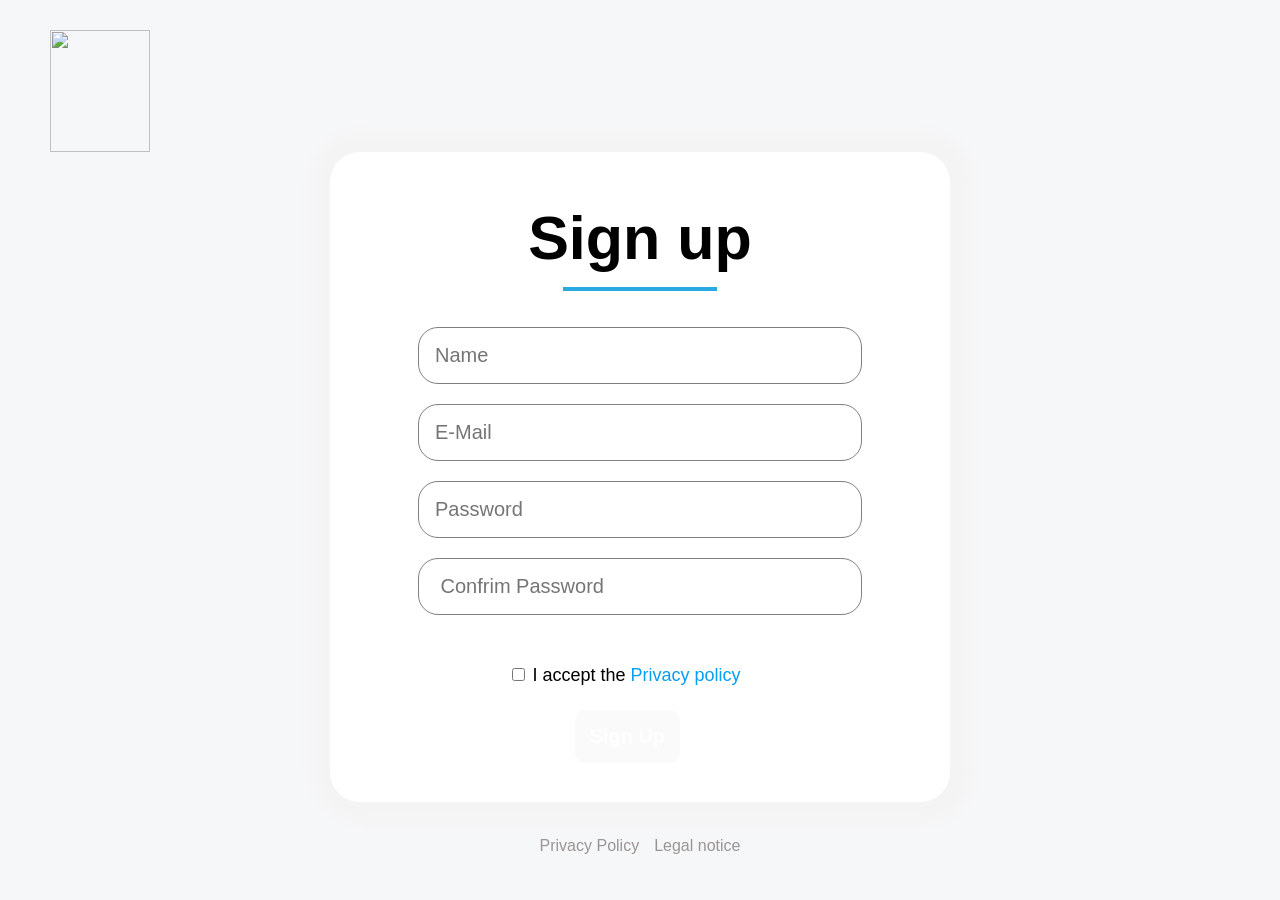
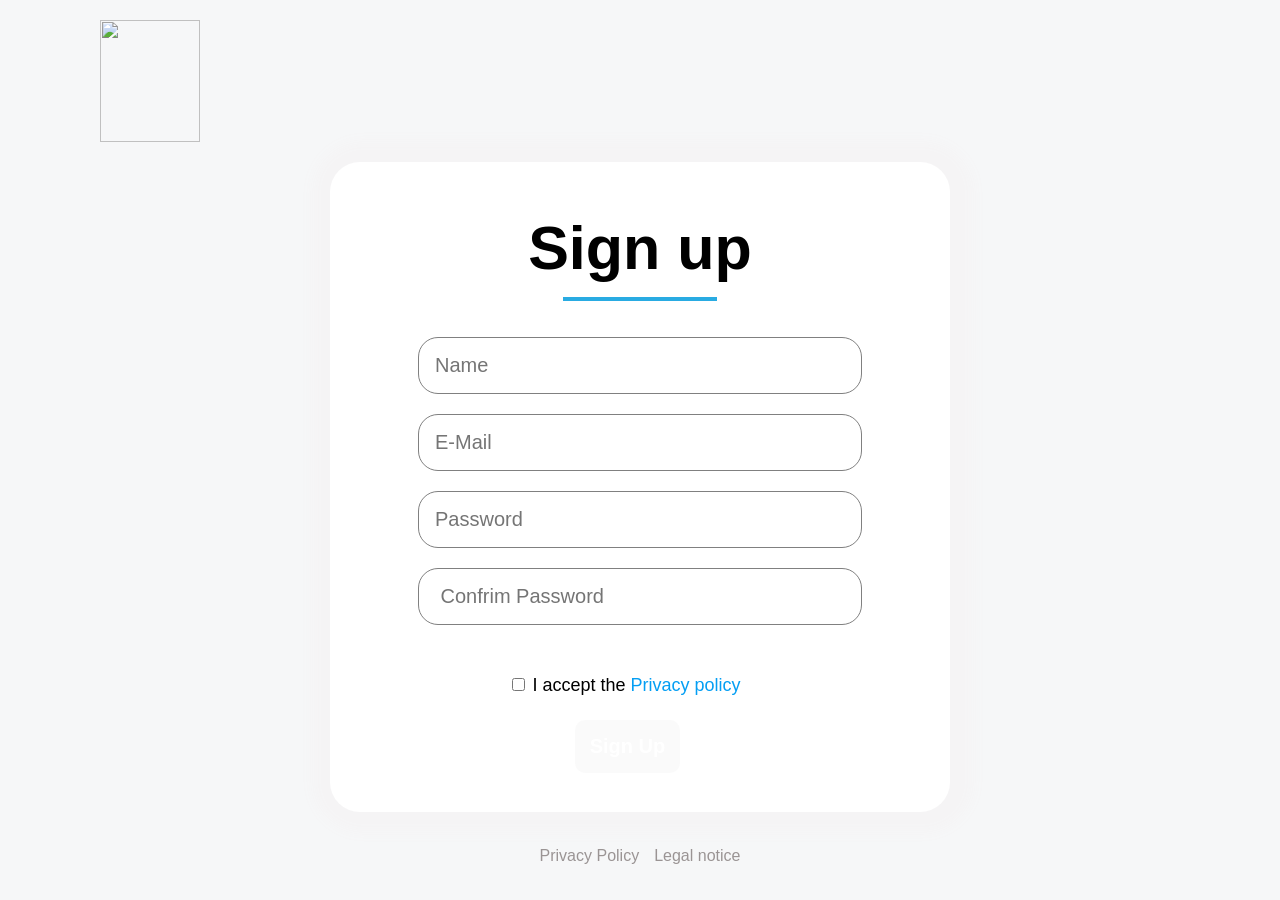

worked on animation and pop up of badge

--- a/Styles/register.css
+++ b/Styles/register.css
@@ -9,7 +9,10 @@ body {
   display: flex;
   align-items: center;
   justify-content: space-between;
-  padding: 30px 0px 0px 50px;
+  padding: 20px 100px 20px 100px;
+  max-width: 1900px;
+  margin: 0px auto;
+
 }
 
 .loginlogo {
@@ -18,17 +21,17 @@ body {
 }
 
 .back-button {
-    background: none;
-    border: none;
-    cursor: pointer;
-    padding: 0;
+  background: none;
+  border: none;
+  cursor: pointer;
+  padding: 0;
 }
 
 .visbilityimg-btn {
-    background: none;
-    border: none;
-    cursor: pointer;
-    padding: 0;
+  background: none;
+  border: none;
+  cursor: pointer;
+  padding: 0;
 }
 
 .loginscreen {
@@ -81,12 +84,14 @@ body {
   margin-inline-start: 15px;
   margin-block-start: -15px;
   color: red;
+  height: 16px;
 }
 
 .middle-section {
   display: flex;
   justify-content: center;
   align-items: center;
+  flex:1;
 }
 
 .signuphr {
@@ -280,6 +285,11 @@ body {
   color: black;
   font-size: 20px;
 }
+.page-wrapper {
+  display: flex;
+  flex-direction: column;
+  min-height: 100vh;
+} 
 
 .guestbutton:hover {
   color: #0068fa;
@@ -413,12 +423,13 @@ footer {
 }
 
 @media (max-width: 380px) {
-.loginlogo {
+  .loginlogo {
     width: 50px;
     height: 50px;
-}
+  }
 
 }
+
 @media (max-width: 380px) {
   .showMistakeValidation {
     flex-wrap: wrap;
@@ -441,10 +452,12 @@ footer {
   .textstylesuccessfully {
     font-size: 12px;
   }
+
   .register {
     margin-bottom: 10px;
     margin-top: 30px;
   }
+
   .mailicon {
     margin-left: 10px;
   }
